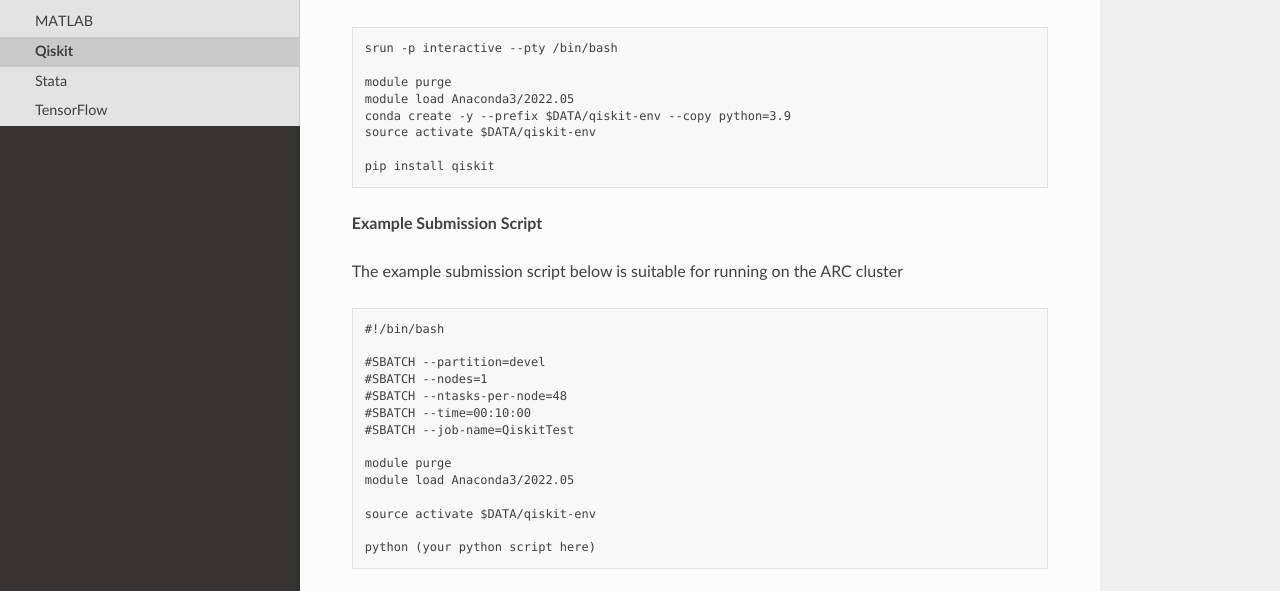
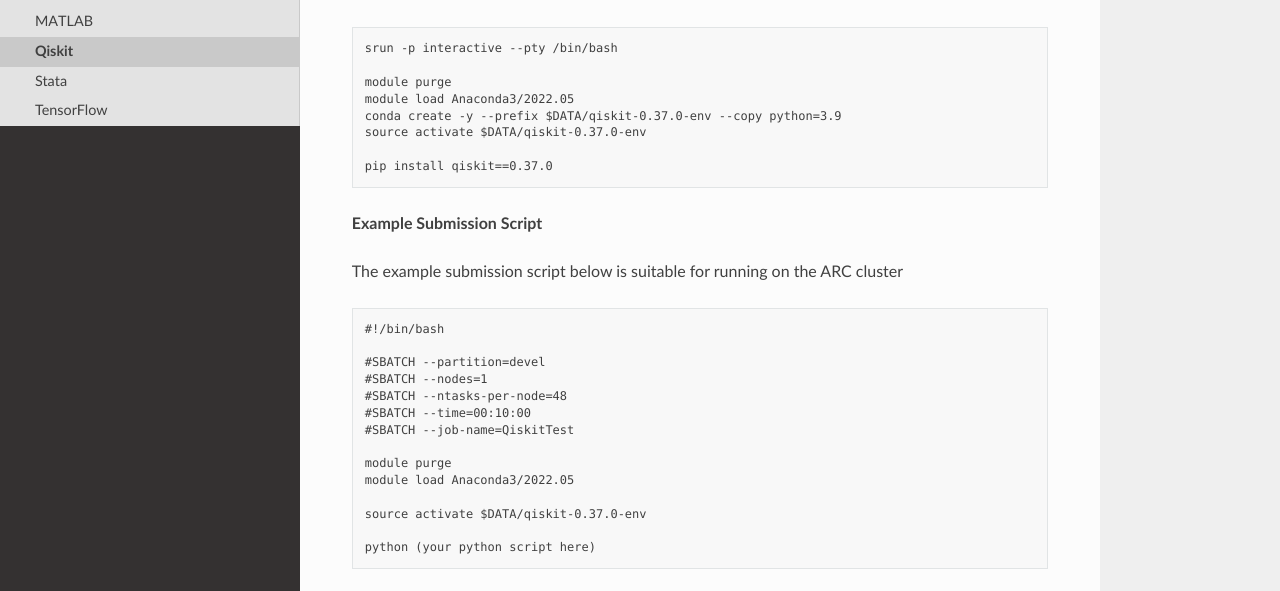
Before and after one commit to oxford-arc/arc-software-guide, a Sphinx documentation site: the page built from docs/source/apps/arc_qiskit.rst, in a window 1280 px wide and 1291 px high. Shown: the part 588-1179 px from the top of the window. Built offline with Sphinx 7.4.7 and the Read the Docs theme 2.0.0, drawn with Linux system fonts in a browser that asks for light colours.

Commit message:
Update arc_qiskit.rst

```diff
--- a/docs/source/apps/arc_qiskit.rst
+++ b/docs/source/apps/arc_qiskit.rst
@@ -26,10 +26,10 @@
 
  module purge
  module load Anaconda3/2022.05
- conda create -y --prefix $DATA/qiskit-env --copy python=3.9
- source activate $DATA/qiskit-env
+ conda create -y --prefix $DATA/qiskit-0.37.0-env --copy python=3.9
+ source activate $DATA/qiskit-0.37.0-env
 
- pip install qiskit
+ pip install qiskit==0.37.0
 
 
 **Example Submission Script**
@@ -48,6 +48,6 @@
   module purge
   module load Anaconda3/2022.05
 
-  source activate $DATA/qiskit-env
+  source activate $DATA/qiskit-0.37.0-env
 
   python (your python script here)
```
